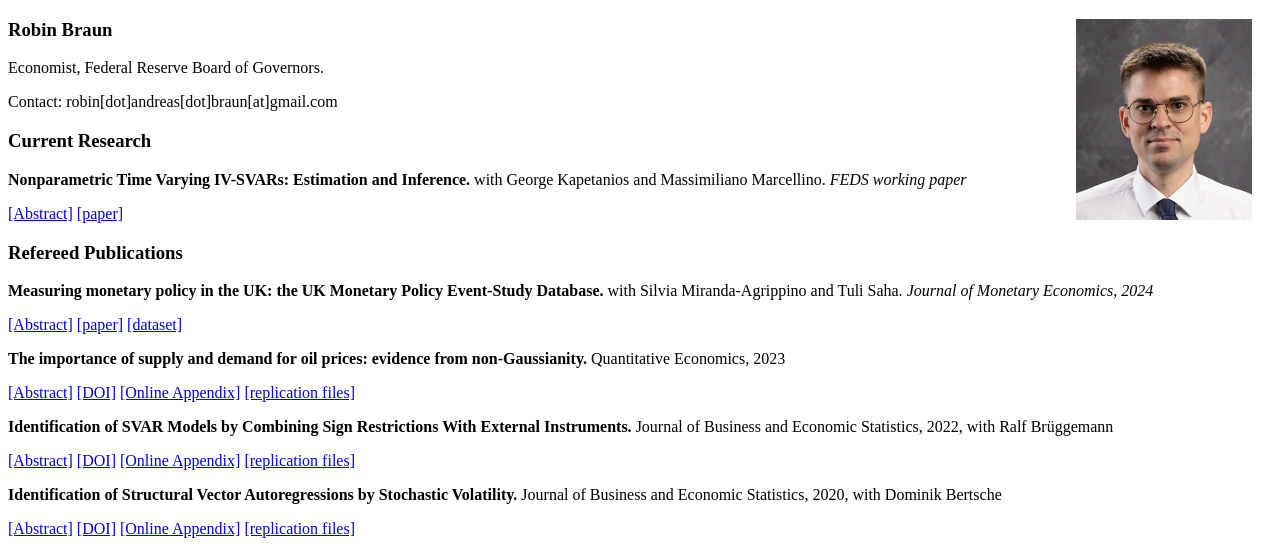
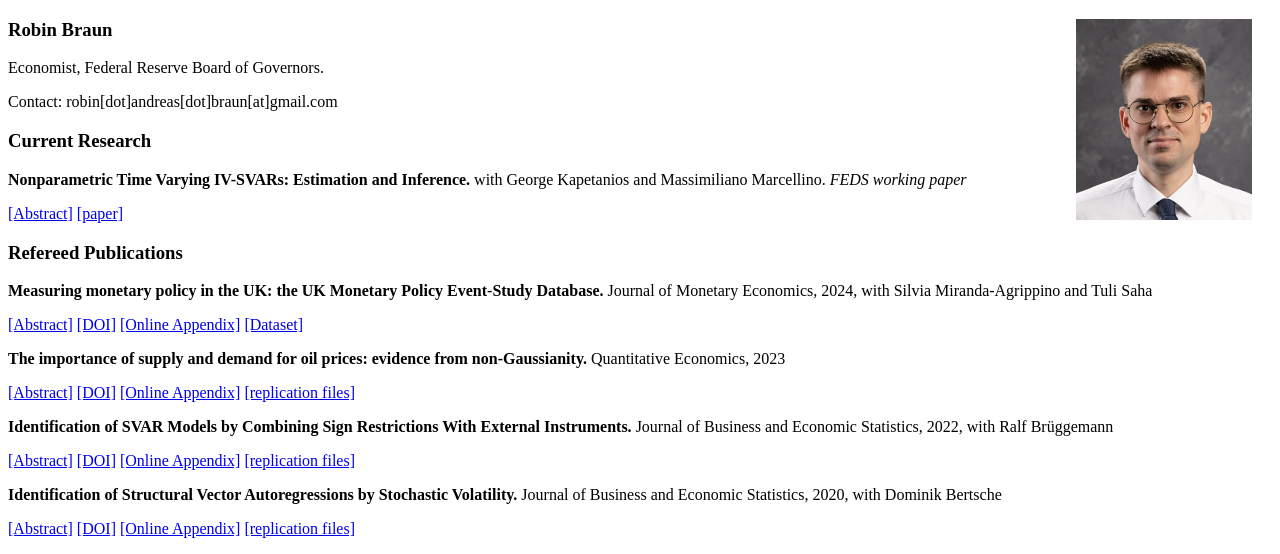
Before and after one commit to r-a-braun/r-a-braun.github.io, a plain HTML site: page index.html in a window 1280 px wide. Shown: the top 554 px of the page. Drawn offline with Linux system fonts and the light colour scheme.

Commit message:
Update index.html

```diff
--- a/index.html
+++ b/index.html
@@ -49,7 +49,7 @@
     <h3>Refereed Publications</h3>
 
     <p>
-        <b>Measuring monetary policy in the UK: the UK Monetary Policy Event‑Study Database.</b> with Silvia Miranda-Agrippino and Tuli Saha.  <i>Journal of Monetary Economics, 2024 </i>
+        <b>Measuring monetary policy in the UK: the UK Monetary Policy Event‑Study Database.</b> Journal of Monetary Economics, 2024, with Silvia Miranda-Agrippino and Tuli Saha  </i>
     </p>
        <a href="javascript:void(0);" onclick="toggleAbstract()">[Abstract]</a>
       <div id="abstract" style="display:none;">
@@ -66,8 +66,9 @@
           }
         }
       </script>
-     <a href="https://doi.org/10.1016/j.jmoneco.2024.103645">[paper]</a> </a>
-     <a href="https://www.bankofengland.co.uk/-/media/boe/files/working-paper/2023/measuring-monetary-policy-in-the-uk-the-ukmpesd.xlsx" target="_blank">[dataset]</a>
+     <a href="https://doi.org/10.3982/QE2091" target="_blank">[DOI]</a>
+    <a href="https://ars.els-cdn.com/content/image/1-s2.0-S0304393224000989-mmc1.pdf" target="_blank">[Online Appendix]</a>
+     <a href="https://www.bankofengland.co.uk/-/media/boe/files/working-paper/2023/measuring-monetary-policy-in-the-uk-the-ukmpesd.xlsx" target="_blank">[Dataset]</a>
 
 
     <p>
```
